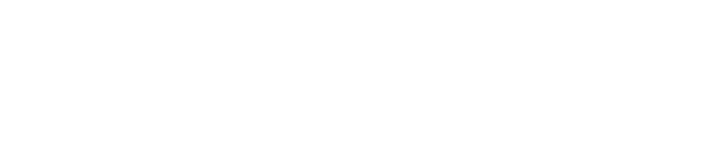
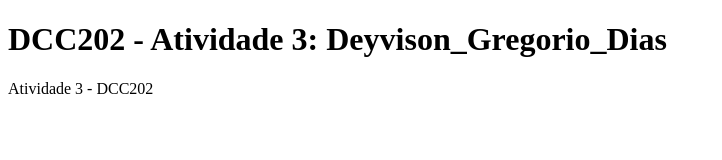
Before and after one commit to ufjf-dcc202/ufjf-dcc202-2023-3-b-atv3-deyvisongdias, a website: page index.html in a window 1280 px wide. Shown: the whole page, without its empty margins (0-722 px from the left). Drawn offline with Linux system fonts and the light colour scheme.

Commit message:
Adicionando tirulo e paragrafo no main

```diff
--- a/index.html
+++ b/index.html
@@ -6,6 +6,9 @@
     <title>DCC202 - Atividade 3: Deyvison_Gregorio_Dias</title>
 </head>
 <body>
-    <main></main>
+    <main>
+        <h1>DCC202 - Atividade 3: Deyvison_Gregorio_Dias</h1>
+        <p>Atividade 3 - DCC202</p>
+    </main>
 </body>
 </html>
```
